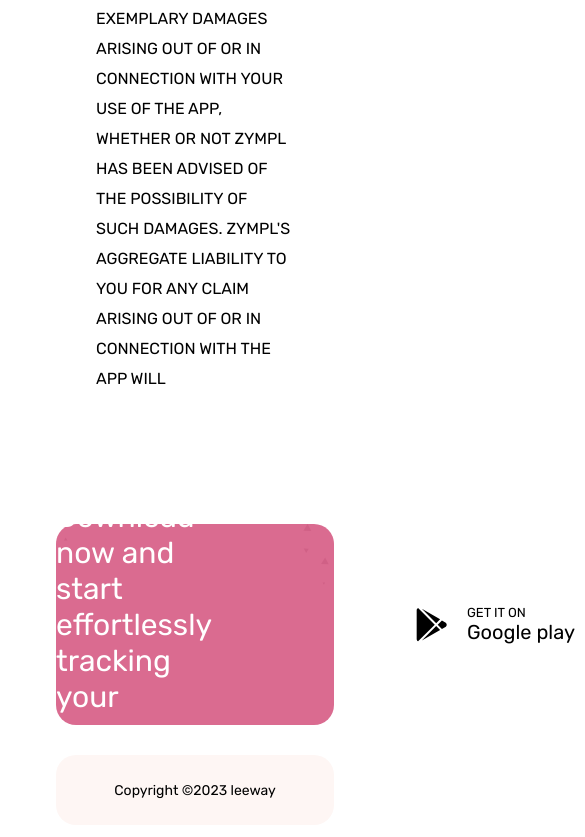
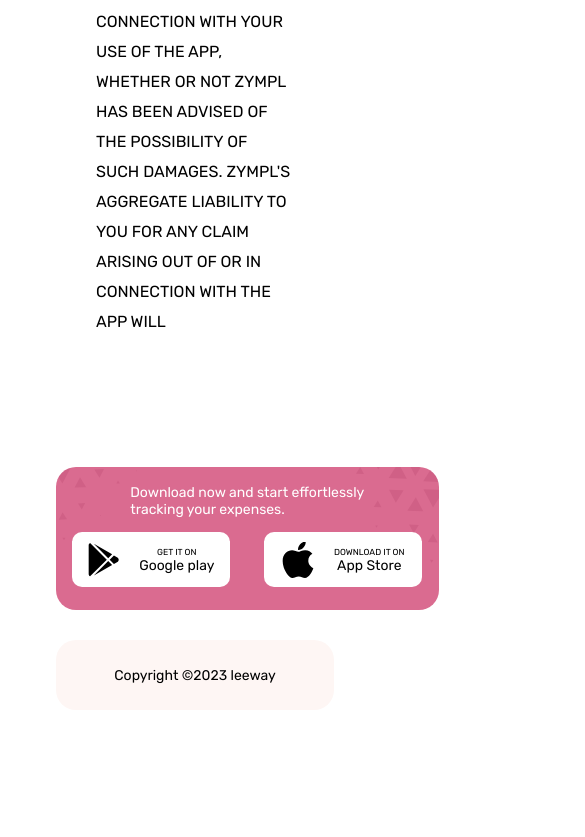
Before and after one commit to muggleworks/leeway-website, a plain HTML site: page public/terms-and-conditions.html in a window 390 px wide. Shown: the part 5302-6139 px from the top of the page, 585 px wide, since content can reach past the window. After the commit the page ends 6050 px from the top, so only its background shows below. Drawn offline with Linux system fonts and the light colour scheme.

Commit message:
media queries

```diff
--- a/public/styles.css
+++ b/public/styles.css
@@ -339,3 +339,49 @@
   padding-left: 48px;
   padding-right: 48px;
 }
+
+@media screen and (max-width: 600px) {
+  .download-section {
+    width: 350px;
+    height: 140px;
+    display: block;
+    padding-left: 16.29px;
+    padding-right: 16.29px;
+    padding-top: 3px;
+  }
+
+  .download-content {
+    display: block;
+  }
+
+  .download-content p {
+    font-size: 14px;
+    display: flex;
+    justify-content: center;
+    align-items: center;
+
+  }
+
+  .download-button p {
+    font-size: 8.7px;
+  }
+
+  .download-button p:nth-child(2) {
+    font-size: 13.92px;
+  }
+
+  .icon {
+    width: 20.8px;
+    height: 23.2px;
+  }
+
+  .download-button {
+    width: 151.6px;
+    height: 48.69px;
+    display: flex;
+    align-items: center;
+    justify-content: center;
+    padding: 3px 6px;
+  }
+
+}
```
